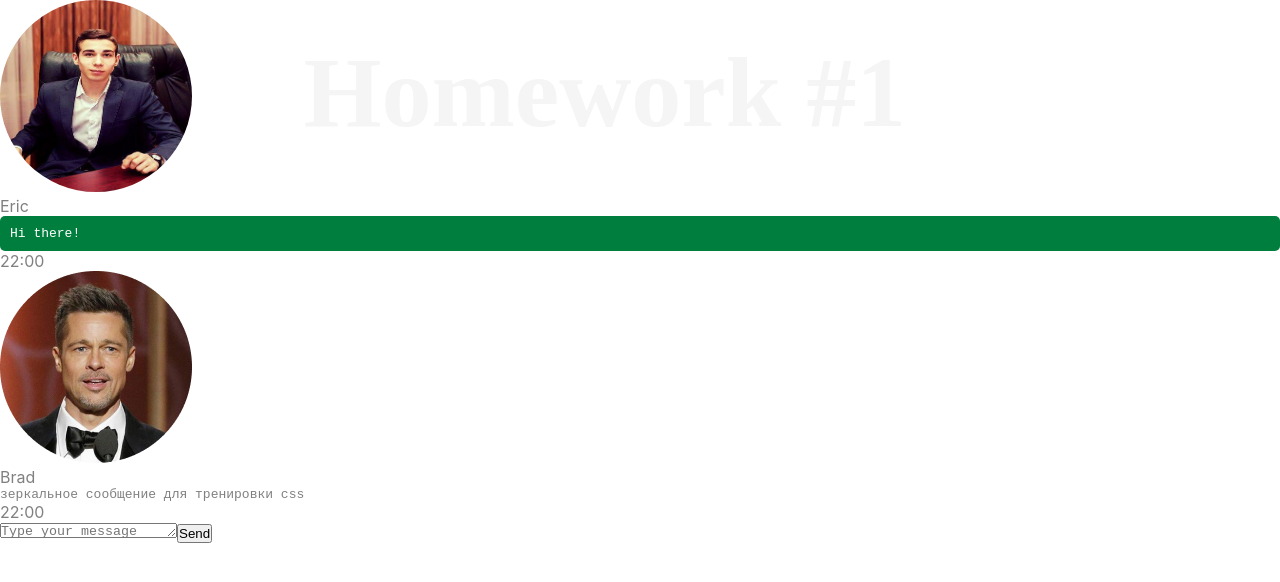
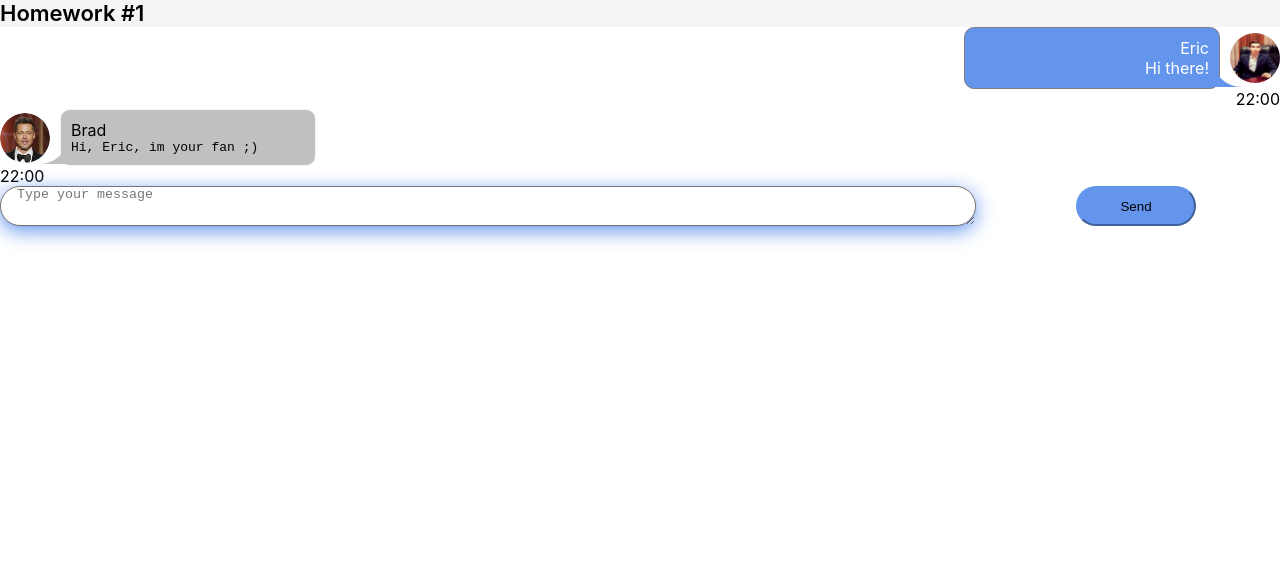
Before and after one commit to ericbloodyax12/homeTasks, a React (Create React App) app: page /#/ in a window 1280 px wide. Shown: the top 582 px of the page. Built offline with nearby package versions, Linux system fonts and the light colour scheme.

Commit message:
add styles

```diff
--- a/src/s1-main/App.module.css
+++ b/src/s1-main/App.module.css
@@ -1,23 +1,29 @@
-.App { color: grey;
+.App {
+
+    color: grey;
     --header_height: 60px;
+    background: #ffffff;
 }
 
 .hw {
 
+    background-color: white;
+
 }
 
 .hwTitle {
-    position: absolute;
-    width: 1210px;
-    height: 185px;
 
-    font-family: 'Montserrat';
+    width: 100%;
+    height: 27px;
+    left: 70px;
+    top: 131px;
+
+
     font-style: normal;
     font-weight: 600;
-    font-size: 100px;
-    line-height: 185px;
-    text-align: center;
+    font-size: 22px;
+    line-height: 27px;
+    background: whitesmoke;
 
-
-    color: whitesmoke;
+    color: black;
 }
--- a/src/s2-homeworks/hw01/HW1.tsx
+++ b/src/s2-homeworks/hw01/HW1.tsx
@@ -48,7 +48,7 @@ export const friendMessage0: MessageType = {
         name: 'Brad', // можно менять
     },
     message: {
-        text: 'зеркальное сообщение для тренировки css', // можно менять
+        text: 'Hi, Eric, im your fan ;)', // можно менять
         time: '22:00', // можно менять
     },
 }
--- a/src/s2-homeworks/hw01/friend-message/FriendMessage.module.css
+++ b/src/s2-homeworks/hw01/friend-message/FriendMessage.module.css
@@ -1,31 +1,58 @@
 .friendMessage {
+    display: flex;
+    flex-direction: column;
+    background-color: white;
 
 }
 
 .friendImageAndText {
+    display: flex;
+    gap: 10px;
+    align-items: center;
+
 
 }
 
 .friendImageAndText img {
+    border-radius: 50%;
+    width: 50px;
+    height: 50px;
 
 }
 
 .friendText {
+    position: relative;
+    padding: 10px; /* отступ */
+    flex: 1;
+    max-width: 20%;  /*блок стал 25 процентов от ширины родителя*/
+    background-color:silver;
+    border-radius:10px ;
+    border: 1px solid whitesmoke;
+    overflow-wrap: break-word ; /* изменяет поведение при переполнении txt содержимого */
 
 }
 
 .friendText:after {
+    content: "";
+    position: absolute;
+    bottom: 1%;
+    right: 97%;
+    display: block;
+    width: 30px;
+    height: 30px;
+    background: radial-gradient(60px at top left, transparent 49%,  silver 51%) no-repeat right bottom;
 
 }
 
 .friendName {
-
+color: black;
 }
-
 .friendMessageText {
+color: black;
 
 }
 
 .friendTime {
+color: black;
 
 }
--- a/src/s2-homeworks/hw01/message-sender/MessageSender.module.css
+++ b/src/s2-homeworks/hw01/message-sender/MessageSender.module.css
@@ -1,18 +1,36 @@
 .sendForm {
+    display: flex;
+
+    gap: 100px;
+   position: static;
 
 }
 
 .textarea {
+    width: 976px;
+    height: 40px;
+    left: 70px;
+    top: 432px;
+    align-items: center;
+    background: white;
+    box-shadow: 0px 5px 20px cornflowerblue, 0px 1px 2px rgba(29, 33, 38, 0.1);
+    border-radius: 20px;
+}
+
+.button {
+    width: 120px;
+    height: 40px;
+    background: cornflowerblue;
+    border-radius: 20px;
+    border-color: cornflowerblue;
+    box-shadow: cornflowerblue;
+}
+
+.button:hover {
+    background: green;
 
 }
 
-.button {
-
-}
-
-.button:hover {
-
-}
 .button:active {
 
 }
--- a/src/s2-homeworks/hw01/message-sender/MessageSender.tsx
+++ b/src/s2-homeworks/hw01/message-sender/MessageSender.tsx
@@ -14,10 +14,10 @@ const MessageSender = (props: any) => {
     }
 
     useEffect(() => {
-        if (textareaRef?.current) {
+       /* if (textareaRef?.current) {
             textareaRef.current.style.height = '0px'
             textareaRef.current.style.height = textareaRef.current.scrollHeight + 'px'
-        }
+        }*/  //todo зачем это используется
     }, [text])
 
     const addMessage = () => {
@@ -50,9 +50,9 @@ const MessageSender = (props: any) => {
                     id={'hw1-textarea'}
                     className={s.textarea}
                     ref={textareaRef}
+                    title={'Shift+Enter for send'}
+                    placeholder={'  Type your message'}
 
-                    title={'Shift+Enter for send'}
-                    placeholder={'Type your message'}
                     value={text}
 
                     onChange={onChange}
--- a/src/s2-homeworks/hw01/message/Message.module.css
+++ b/src/s2-homeworks/hw01/message/Message.module.css
@@ -1,40 +1,66 @@
 
 .message {
+display: flex; /*  */
+    flex-direction: column;
+    align-items: flex-end;
+background-color: white;
+}
+
+.imageAndText {
+    display: flex;
+    gap: 10px;
+    align-items: center; /*центрит элементы блока по вторичной линии по горизонтаоли*/
+    flex-direction: row-reverse;
+    width: 100%;
+
+}
+
+
+
+.imageAndText img {
+    border-radius: 50%;
+    width: 50px;
+    height: 50px;
+    background: radial-gradient(60px at top left, transparent 49%, #4d5156 51%) no-repeat right bottom;
+}
+
+
+.text {
+    position: relative;
+    padding: 10px; /* отступ */
+    flex: 1;
+    max-width: 20%;  /*блок стал 25 процентов от ширины родителя*/
+    background-color: cornflowerblue;
+    border-radius:10px ;
+    border: 1px solid grey;
+    overflow-wrap: break-word ; /* изменяет поведение при переполнении txt содержимого */
+    text-align: right;
+   /* min-width: max-content;*/
+}
+.text:after {
+    transform: scale(-1, 1);
+    content: "";
+    position: absolute;
+    bottom: 1px;
+    right: -9%;
+    display: block;
+    width: 30px;
+    height: 30px;
+    background: radial-gradient(60px at top left, transparent 49%,cornflowerblue 51%) no-repeat right bottom;
+}
+
+.name {
+    color:white;
+
+}
+
+.messageText {
+    color:white;
 
 
 }
 
-.imageAndText {
+.time {
+    color:black;
 
 }
-
-.imageAndText img {
-    width: 192px; height: 192px; /* Ширина и высота */
-    border-radius: 50%; /* Превращаем в круг */
-    background-size: auto 300px; /* Высота фотографии равна высоте элемента */
-
-}
-
-.text {
-
-}
-
-.text:after {
-
-}
-
-.name {
-
-}
-
-.messageText {
-    background: #007E3E; /* Цвет фона */
-    color: #fff; /* Цвет текста */
-    padding: 10px; /* Поля вокруг текста */
-    border-radius: 5px; /* Уголки */
-
-}
-
-.time {
-
-}
--- a/src/s2-homeworks/hw01/message/Message.tsx
+++ b/src/s2-homeworks/hw01/message/Message.tsx
@@ -21,6 +21,7 @@ const Message = (props: MessagePropsType) => {
     return (
         <div id={'hw1-message-' + props.message.id} className={s.message}>
             <div className={s.imageAndText}>
+
                 <img
                     src={props.message.user.avatar}
                     id={'hw1-avatar-' + props.message.id}
@@ -34,11 +35,11 @@ const Message = (props: MessagePropsType) => {
 
                         {/**/}
                     </div>
-                    <pre id={'hw1-text-' + props.message.id} className={s.messageText}>
+                    <p id={'hw1-text-' + props.message.id} className={s.messageText}>
                         {props.message.message.text}
 
                         {/**/}
-                    </pre>
+                    </p>
                 </div>
             </div>
             <div id={'hw1-time-' + props.message.id} className={s.time}>
```
